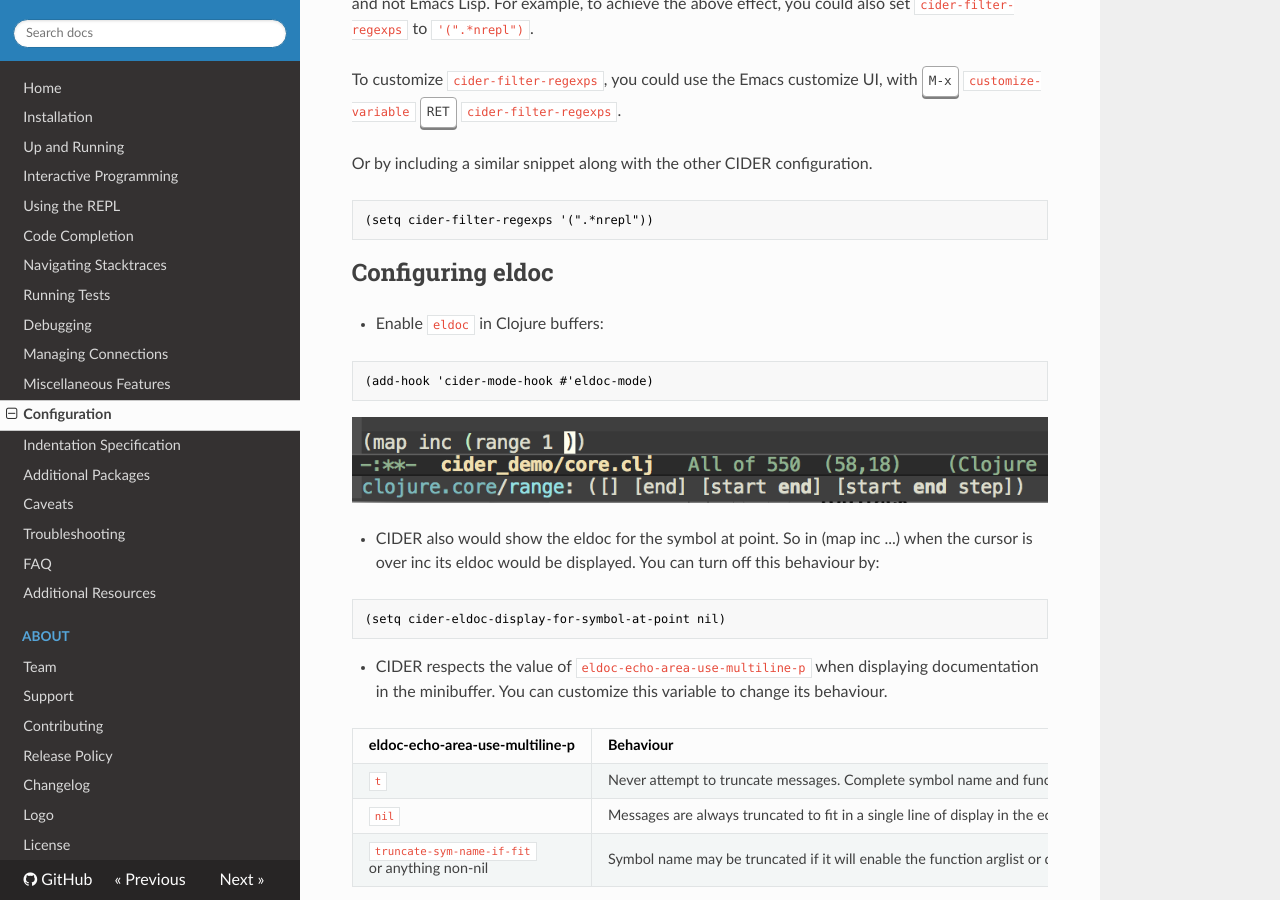
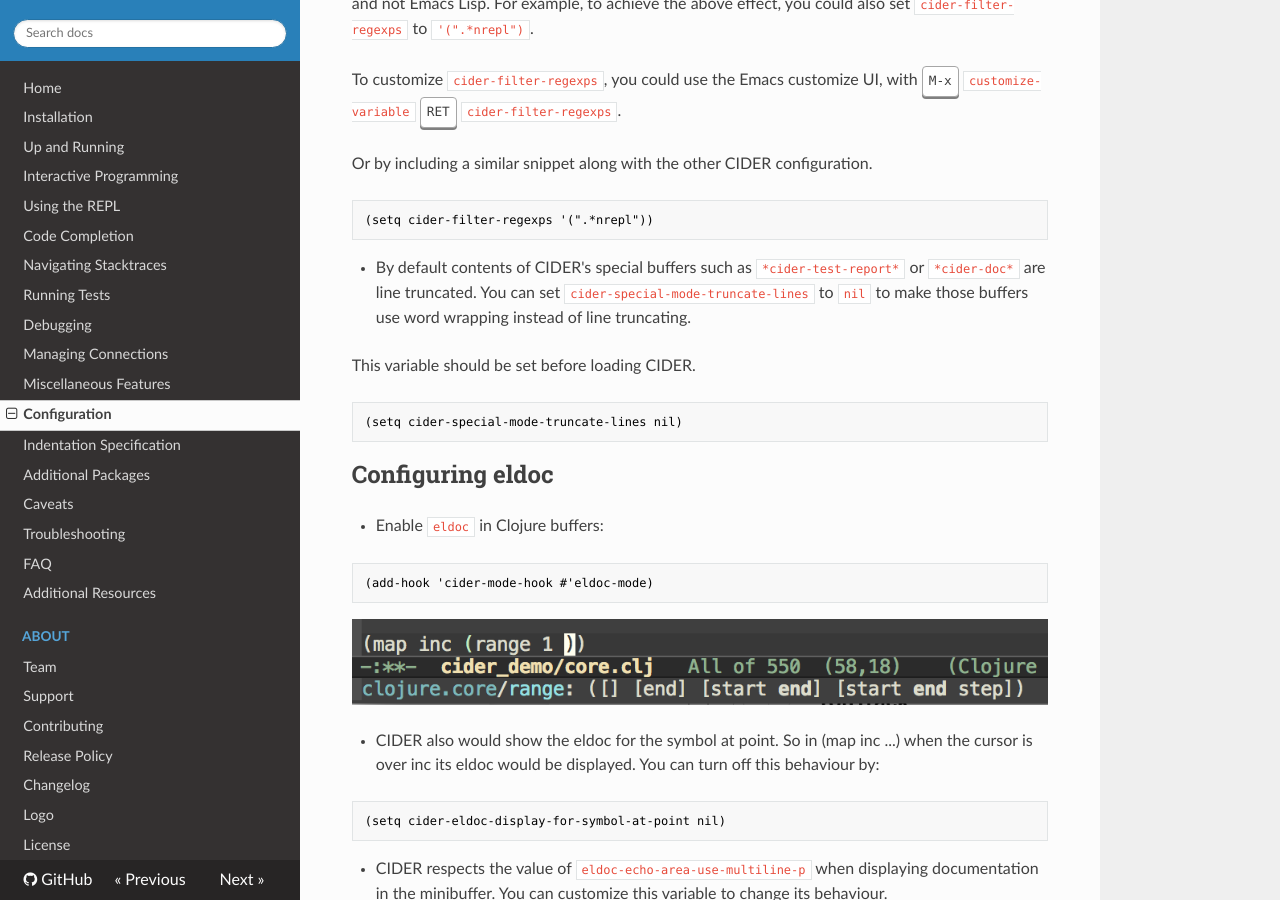
Before and after one commit to clojure-emacs/cider, an MkDocs documentation site: the page built from doc/configuration.md, in a window 1280 px wide and 900 px high, scrolled down 2253 px. Built offline with MkDocs 1.6.1, drawn with Linux system fonts in a browser that asks for light colours; nearby versions of some CDN libraries; old or Windows-style settings are respelled for this version of MkDocs.

Commit message:
[Fix #1707] Add customization for line truncating in special buffers

````diff
--- a/doc/configuration.md
+++ b/doc/configuration.md
@@ -123,6 +123,17 @@
 
 ```el
 (setq cider-filter-regexps '(".*nrepl"))
+```
+
+* By default contents of CIDER's special buffers such as `*cider-test-report*`
+  or `*cider-doc*` are line truncated. You can set
+  `cider-special-mode-truncate-lines` to `nil` to make those buffers use word
+  wrapping instead of line truncating.
+
+  This variable should be set before loading CIDER.
+
+``` el
+(setq cider-special-mode-truncate-lines nil)
 ```
 
 ## Configuring eldoc
````
Also changed, not shown: CHANGELOG.md (+8 -0 lines), 9 other files.
